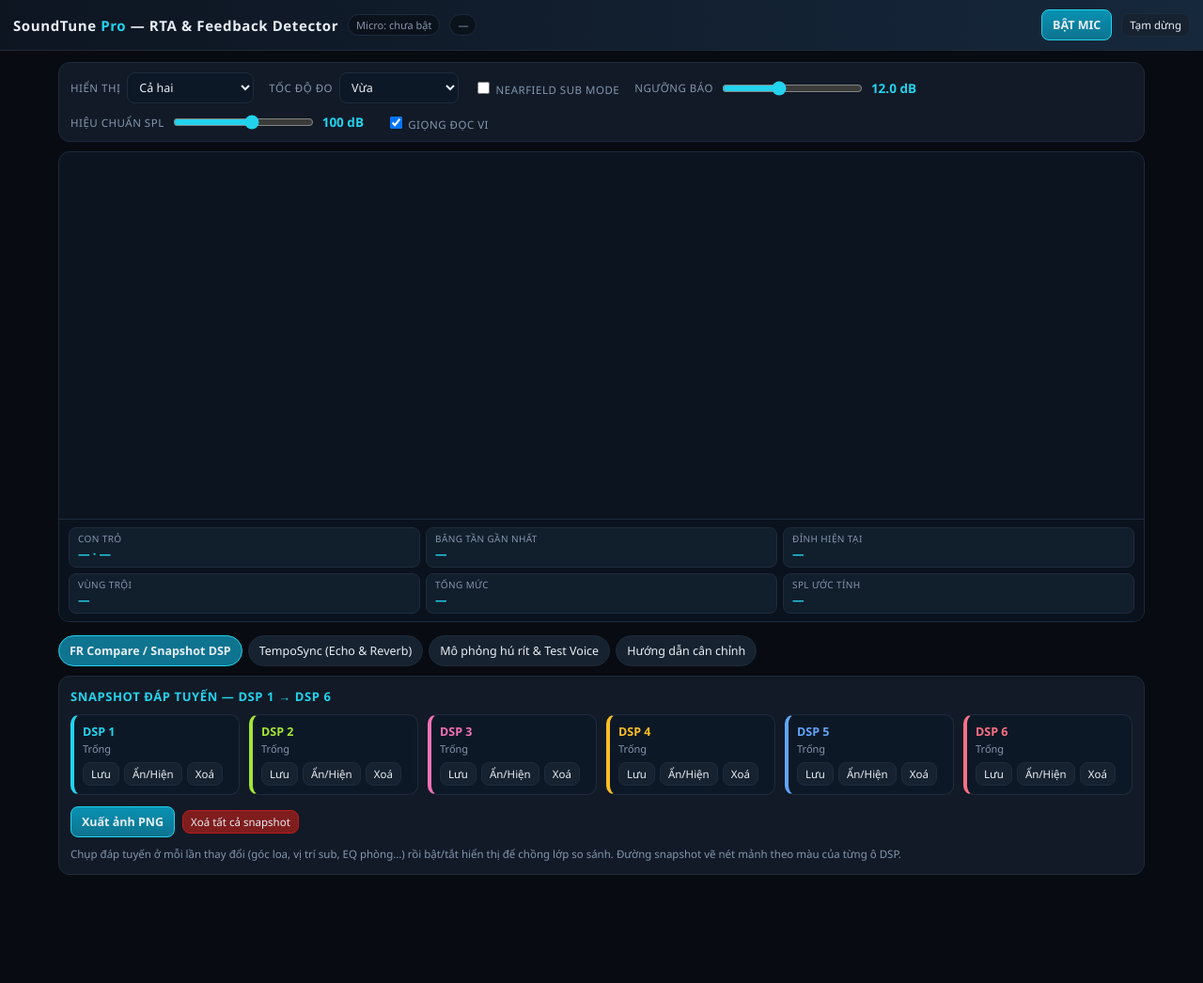
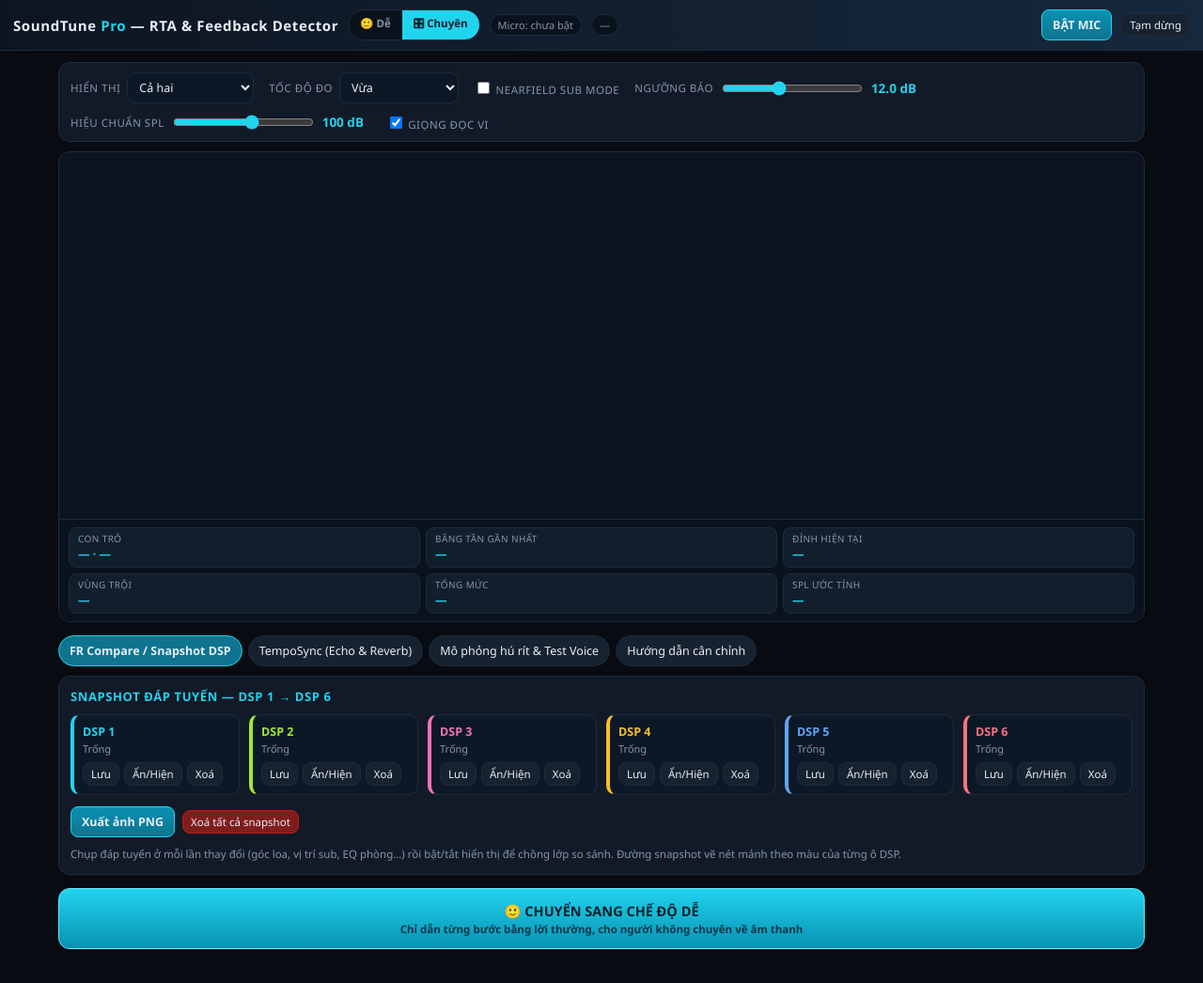
Before and after one commit to xtapo/soundtune-pro, a plain HTML site: page index.html in a window 1280 px wide. Shown: the whole page at 94% size. Before the commit the page ends 967 px from the top, so only its background shows below. Drawn offline with Linux system fonts and the light colour scheme.

Commit message:
feat: them nut chuyen doi giua che do De va Chuyen

```diff
--- a/index.html
+++ b/index.html
@@ -18,6 +18,16 @@
 .grow{flex:1}
 .badge{font-size:11px;padding:3px 8px;border-radius:999px;border:1px solid var(--line);color:var(--dim);background:#0a121c;white-space:nowrap}
 .badge.on{color:#03211a;background:var(--ok);border-color:var(--ok);font-weight:700}
+
+/* Nut chuyen doi 2 che do */
+.modesw{display:flex;border:1px solid var(--line);border-radius:999px;overflow:hidden;background:#0a121c;font-size:11.5px;font-weight:800;flex:0 0 auto}
+.modesw span,.modesw a{padding:6px 12px;color:var(--dim);text-decoration:none;white-space:nowrap;transition:.15s}
+.modesw .cur{background:var(--acc);color:#04202b}
+.modesw a:hover{background:#18293a;color:var(--txt)}
+.swBig{display:block;text-align:center;text-decoration:none;color:#04202b;font-weight:800;font-size:14.5px;
+  background:linear-gradient(180deg,#22d3ee,#0891b2);border:1px solid #67e8f9;border-radius:12px;padding:13px 12px;margin-top:14px}
+.swBig small{display:block;font-weight:600;font-size:11.5px;color:#04384a;margin-top:2px}
+
 button{font-family:inherit;font-size:12.5px;color:var(--txt);background:#16222f;border:1px solid var(--line);border-radius:8px;padding:7px 11px;cursor:pointer;transition:.15s}
 button:hover{background:#1e2f42;border-color:#2d4359}
 button.primary{background:linear-gradient(180deg,#0891b2,#0e7490);border-color:#22d3ee;font-weight:700}
@@ -91,6 +101,7 @@
 @media(max-width:400px){
   .readout .chip b{font-size:10.8px}
   .readout .chip i{font-size:9px}
+  .modesw span,.modesw a{padding:5px 9px;font-size:11px}
 }
 </style>
 </head>
@@ -98,6 +109,10 @@
 
 <header>
   <h1>SoundTune <span>Pro</span> — RTA &amp; Feedback Detector</h1>
+  <nav class="modesw" title="Chuyển đổi chế độ">
+    <a href="easy.html">🙂 Dễ</a>
+    <span class="cur">🎛 Chuyên</span>
+  </nav>
   <span id="stt" class="badge">Micro: chưa bật</span>
   <span id="srate" class="badge">—</span>
   <div class="grow"></div>
@@ -226,8 +241,9 @@
       </tbody>
     </table>
     <div class="hint">Lưu ý: dBFS là mức số của trình duyệt, không phải SPL tuyệt đối. Hãy dùng thanh “Hiệu chuẩn SPL” để khớp với máy đo SPL cầm tay (hoặc app đo SPL) rồi mới đọc giá trị SPL.</div>
-    <div class="hint">Cần bản đơn giản cho người không chuyên? <a href="easy.html" style="color:var(--acc)">Mở Chế độ Dễ →</a></div>
   </div>
+
+  <a class="swBig" href="easy.html">🙂 CHUYỂN SANG CHẾ ĐỘ DỄ<small>Chỉ dẫn từng bước bằng lời thường, cho người không chuyên về âm thanh</small></a>
 
 </div>
 
```
